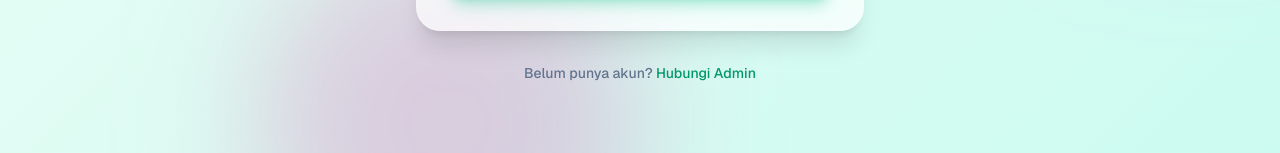
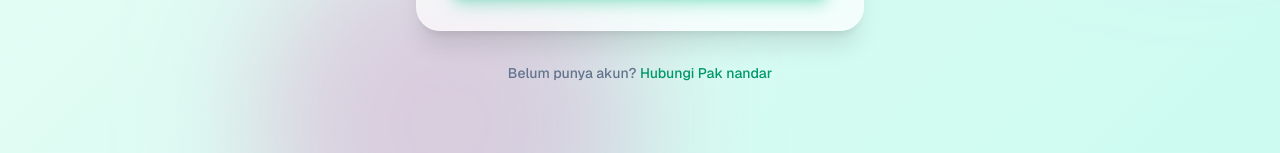
Before and after one commit to sunandarero-svg/Solusi_Guru, a Next.js app: page /login in a window 1280 px wide. Shown: the part 644-797 px from the top of the page. Built offline with nearby package versions, Linux system fonts and the light colour scheme; no server answers.

Commit message:
Update app title to Shinra Tensei

```diff
--- a/src/app/login/page.tsx
+++ b/src/app/login/page.tsx
@@ -136,7 +136,7 @@ export default function LoginPage() {
         </div>
 
         <p className="text-center text-sm text-slate-500 mt-8 font-medium">
-          Belum punya akun? <a href="#" className="text-emerald-600 hover:text-emerald-700 hover:underline transition-colors">Hubungi Admin</a>
+          Belum punya akun? <a href="#" className="text-emerald-600 hover:text-emerald-700 hover:underline transition-colors">Hubungi Pak nandar</a>
         </p>
       </div>
     </div>
--- a/src/components/DashboardLayoutClient.tsx
+++ b/src/components/DashboardLayoutClient.tsx
@@ -72,7 +72,7 @@ export default function DashboardLayoutClient({ children, userEmail, role }: Das
         <div className="p-6 border-b border-slate-100/50 flex items-center justify-between">
           <div>
             <h1 className="font-extrabold text-2xl bg-clip-text text-transparent bg-gradient-to-r from-emerald-600 to-teal-600">
-              SistenDAR
+              Shinra Tensei
             </h1>
             <p className="text-xs text-slate-400 mt-1 font-medium tracking-wide">Asisten Pak Nandar</p>
           </div>
@@ -91,8 +91,8 @@ export default function DashboardLayoutClient({ children, userEmail, role }: Das
                 href={link.href}
                 onClick={() => setSidebarOpen(false)}
                 className={`flex items-center gap-3 px-4 py-3 rounded-xl text-sm font-semibold transition-all duration-200 group ${isActive
-                    ? "bg-emerald-50 text-emerald-700 shadow-sm"
-                    : "text-slate-600 hover:bg-slate-50 hover:text-slate-900"
+                  ? "bg-emerald-50 text-emerald-700 shadow-sm"
+                  : "text-slate-600 hover:bg-slate-50 hover:text-slate-900"
                   }`}
               >
                 <Icon size={18} className={isActive ? "text-emerald-600" : "text-slate-400 group-hover:text-emerald-500 transition-colors"} strokeWidth={isActive ? 2.5 : 2} />
```
